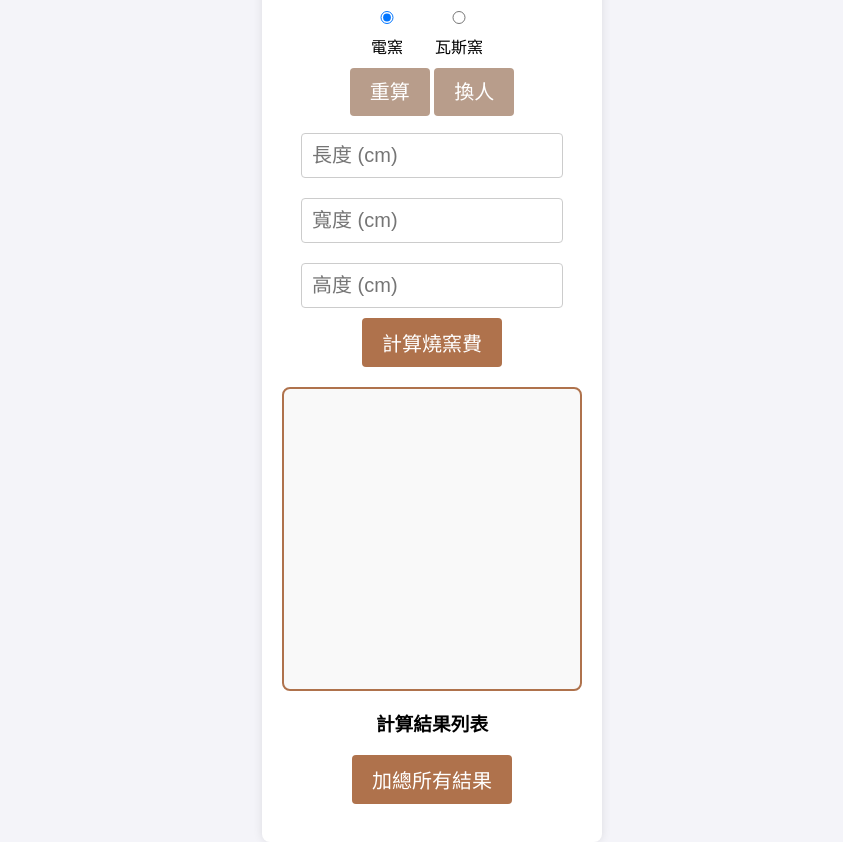
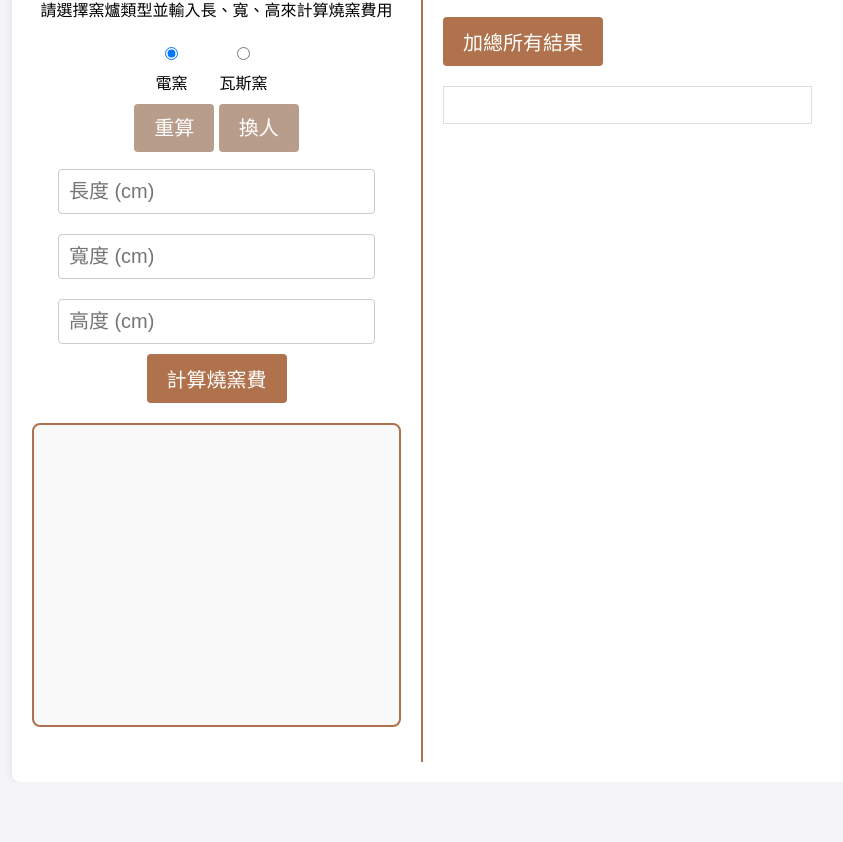
Before and after one commit to annahung31/firingServiceFee, a plain HTML site: page index.html in a window 1280 px wide. Shown: the part 58-900 px from the top of the page, without its empty margins (208-1051 px from the left). After the commit the page ends 840 px from the top, so only its background shows below. Drawn offline with Linux system fonts and the light colour scheme.

Commit message:
fix overflow prob

```diff
--- a/index.html
+++ b/index.html
@@ -14,13 +14,32 @@
             margin: 0;
             background-color: #f4f4f9;
         }
-        .container {
+        .main-container {
+            display: flex;
+            gap: 20px;
             background-color: white;
             padding: 20px;
             border-radius: 8px;
             box-shadow: 0 0 10px rgba(0, 0, 0, 0.1);
+            width: 800px;
+        }
+        .left-container {
+            flex: 1;
             text-align: center;
-            width: 300px;
+        }
+        .right-container {
+            flex: 1;
+            padding: 20px;
+            border-left: 2px solid #af724c;
+            height: 100vh;
+            overflow-y: auto;
+        }
+        .calculation-list-container {
+            max-height: 600px;
+            overflow-y: auto;
+            padding: 10px;
+            border: 1px solid #ddd;
+            margin-top: 20px;
         }
         input, select {
             padding: 10px;
@@ -102,7 +121,8 @@
 </head>
 <body>
 
-    <div class="container">
+    <div class="main-container">
+        <div class="left-container">
             <h2>燒窯費計算器</h2>
             <p>請選擇窯爐類型並輸入長、寬、高來計算燒窯費用</p>
 
@@ -120,8 +140,7 @@
             <input type="number" id="width" placeholder="寬度 (cm)">
             <input type="number" id="height" placeholder="高度 (cm)">
 
-
-        <button onclick="calculateKilnCost()">計算燒窯費</button>
+            <button type="button" onclick="calculateKilnCost()">計算燒窯費</button>
 
             <div class="formula" id="formula"></div>
             <!-- 燒窯費用和結果框框 -->
@@ -130,16 +149,17 @@
                 <p class="cost" id="roundedCost"></p>
                 <div id="warning-message" style="color: rgb(237, 78, 78); display: none;">最低是 20 元喔！</div>
             </div>
-
-
-        <!-- 顯示所有計算結果 -->
-        <div>
-            <h3>計算結果列表</h3>
+        </div>
+        <div class="right-container">
+            <h2>計算結果列表</h2>
+            <div style="margin-bottom: 20px;">
+                <button onclick="calculateTotal()">加總所有結果</button>
+                <p id="total-cost" style="font-size: 24px; margin: 10px 0 0 0;"></p>
+            </div>
+            <div class="calculation-list-container">
                 <ul id="calculation-list"></ul>
-            <button onclick="calculateTotal()">加總所有結果</button>
-            <p id="total-cost" style="font-size: 18px;"></p>
             </div>
-
+        </div>
     </div>
 
     <script>
```
Also changed, not shown: 1 other file. Lines whose indentation alone changed are shown as unchanged.
